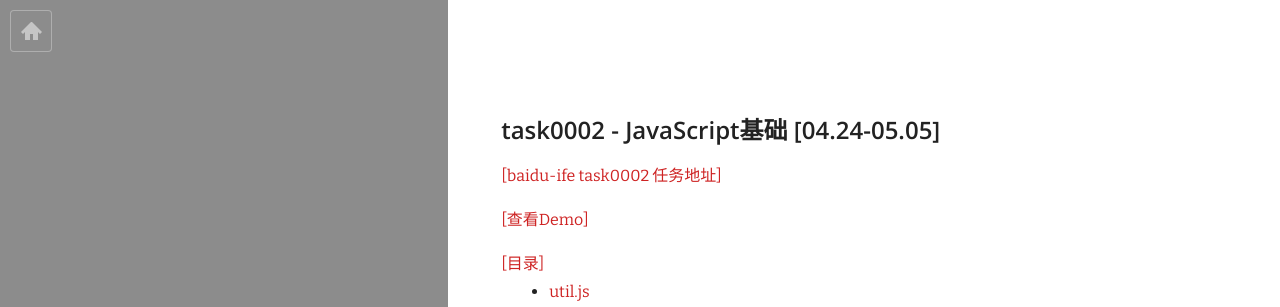
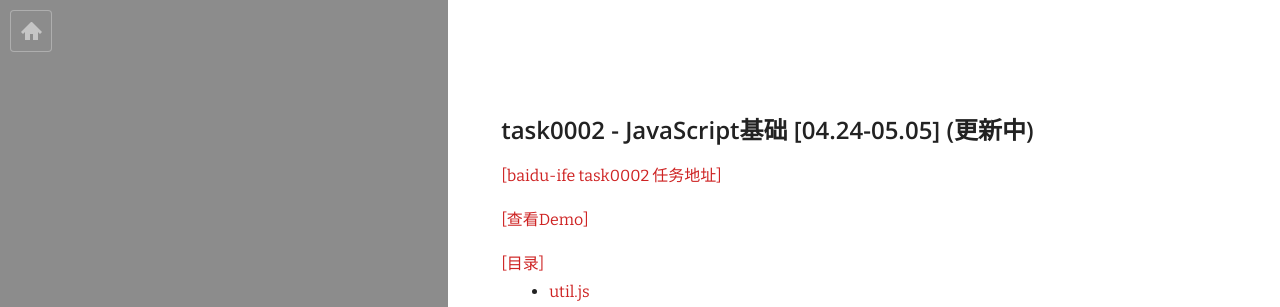
Before and after one commit to ch1oechao/ch1oechao.github.io, a Jekyll site: the page built from _posts/2015-05-07-baidu-ife-task0002-Note.html, in a window 1280 px wide. Shown: the top 307 px of the page. Built offline with Jekyll 4.4.1, drawn with Linux system fonts in a browser that asks for light colours; nearby versions of some CDN libraries; Markdown is read by kramdown in place of the engine named in the settings.

Commit message:
add loading

```diff
--- a/_posts/2015-05-07-baidu-ife-task0002-Note.html
+++ b/_posts/2015-05-07-baidu-ife-task0002-Note.html
@@ -6,7 +6,7 @@ categories: baidu-ife
 featured_image: /images/baidu-ife.jpg
 ---
 
-<h2>task0002 - JavaScript基础 [04.24-05.05]</h2>
+<h2>task0002 - JavaScript基础 [04.24-05.05] (更新中)</h2>
 
 <p><a href="https://github.com/baidu-ife/ife/tree/master/task/task0002">[baidu-ife task0002 任务地址]</a><p>
 <p><a href="http://www.chen9.info/task0002/task0002.html">[查看Demo]</a></p>
```
